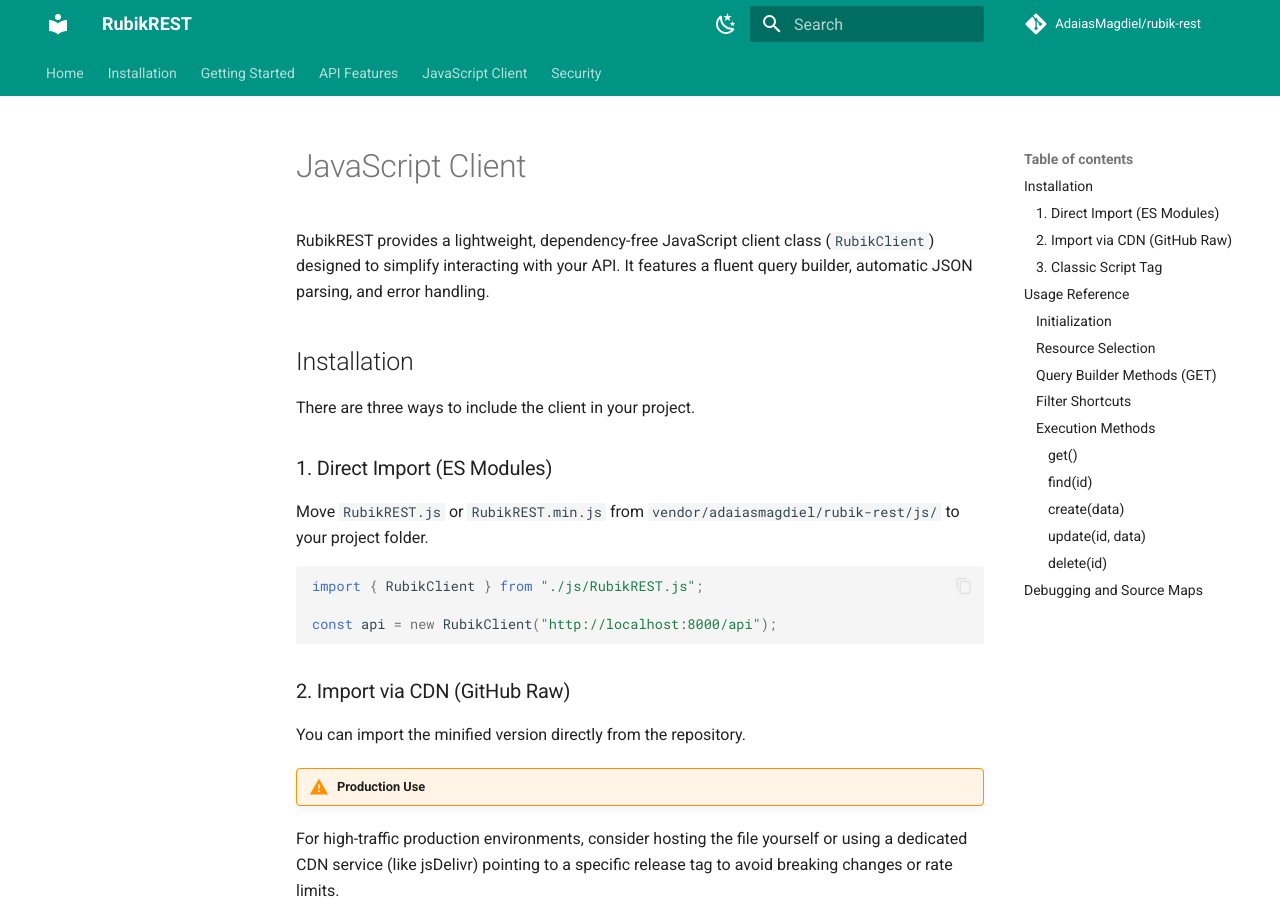
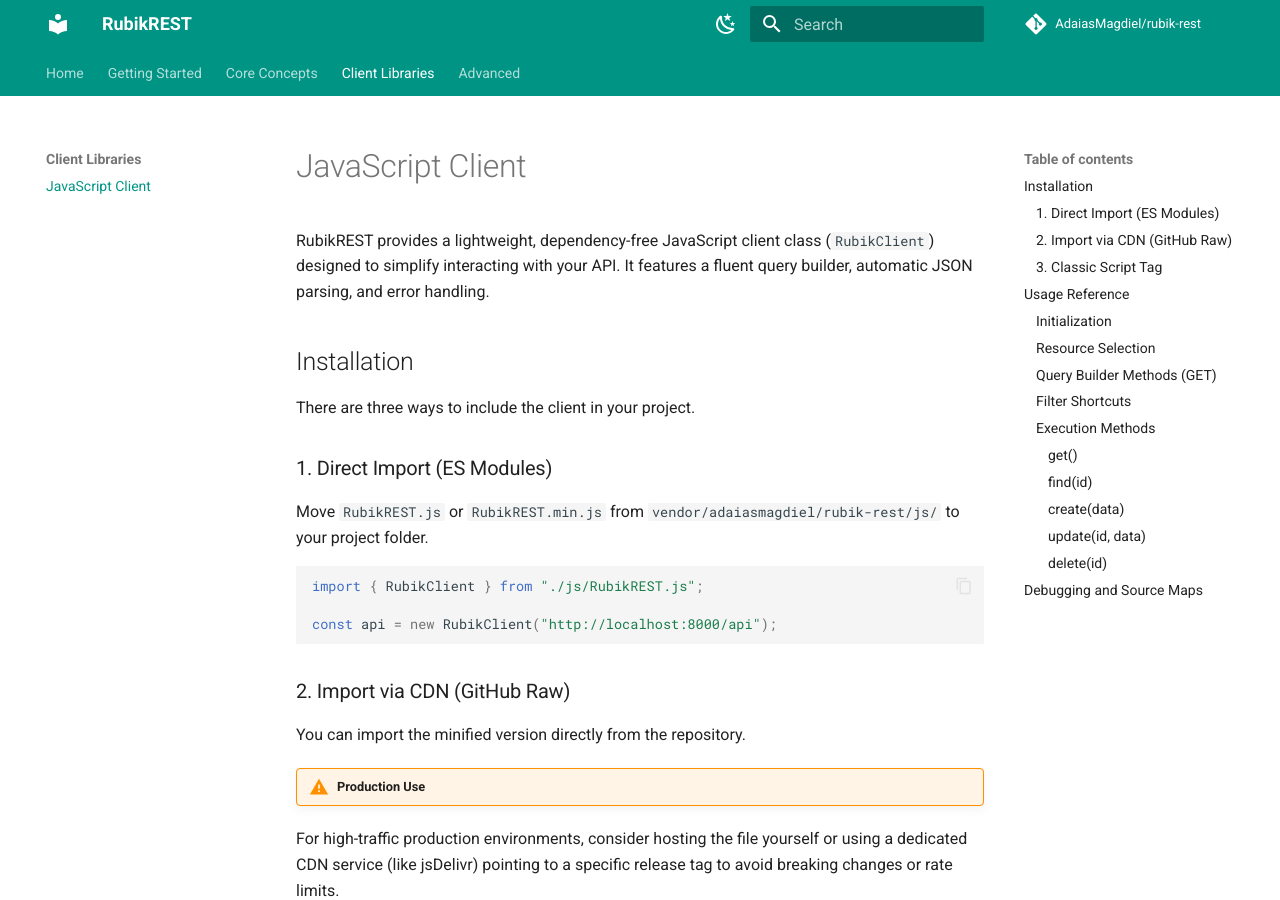
Before and after one commit to AdaiasMagdiel/rubik-rest, an MkDocs documentation site: the page built from docs/client-libraries/js-client.md, in a window 1280 px wide and 900 px high. Built offline with MkDocs 1.6.1 and Material for MkDocs 9.7.7, drawn with Linux system fonts in a browser that asks for light colours; comment, search, counter and statistics services are not loaded.

Commit message:
docs: Rearrange mkdocs navigation structure - Move installation and quickstart under Getting Started - Create Core Concepts section - Add Client Libraries section - Add Advanced cookbook

```diff
--- a/mkdocs.yml
+++ b/mkdocs.yml
@@ -46,8 +46,13 @@ markdown_extensions:
 
 nav:
   - Home: index.md
-  - Installation: installation.md
-  - Getting Started: quickstart.md
-  - API Features: api-features.md
-  - JavaScript Client: js-client.md
-  - Security: security.md
+  - Getting Started:
+      - Installation: getting-started/installation.md
+      - Quick Start: getting-started/quickstart.md
+  - Core Concepts:
+      - API Features: core-concepts/api-features.md
+      - Security: core-concepts/security.md
+  - Client Libraries:
+      - JavaScript Client: client-libraries/js-client.md
+  - Advanced:
+      - Cookbook & Recipes: advanced/cookbook.md
```
